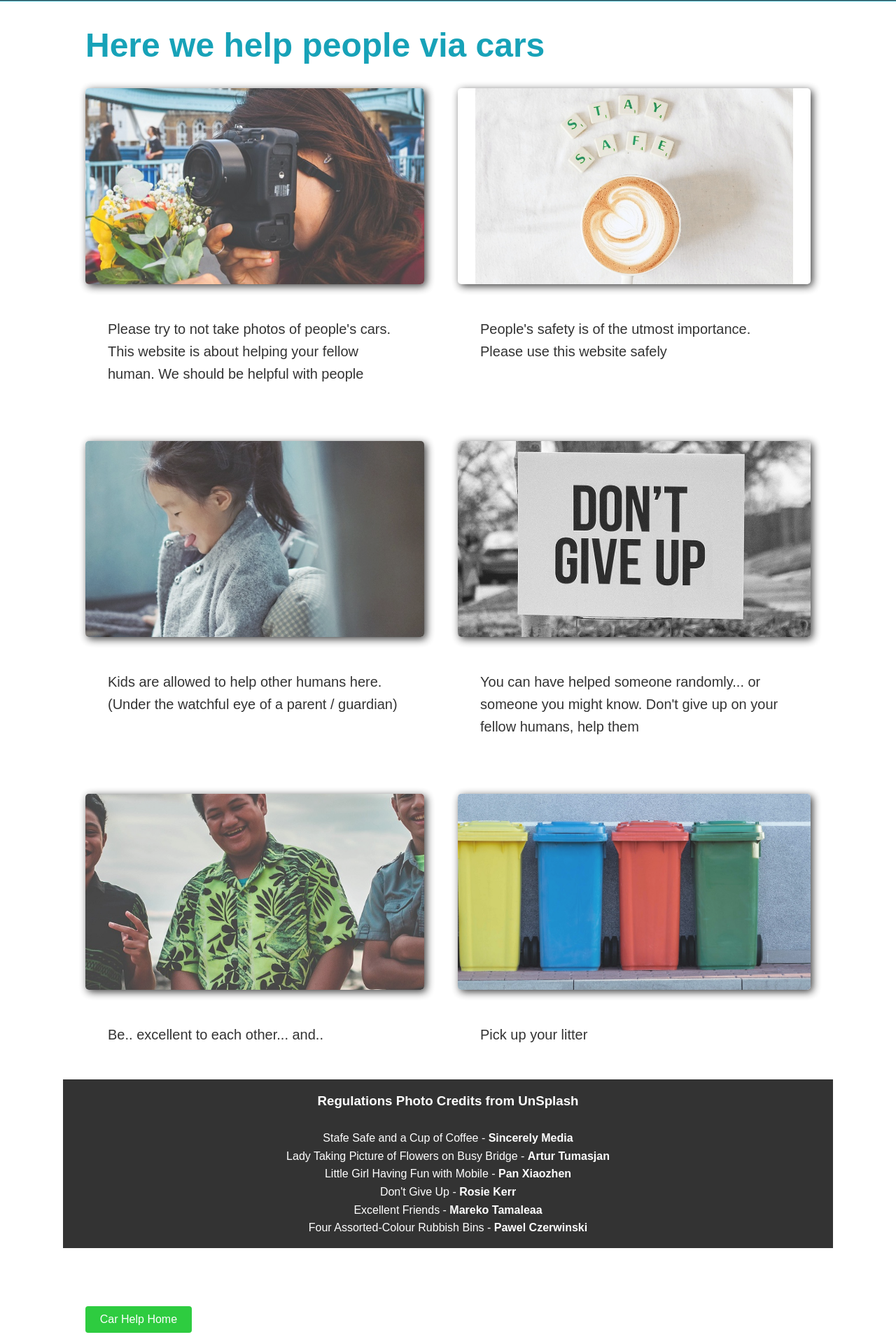
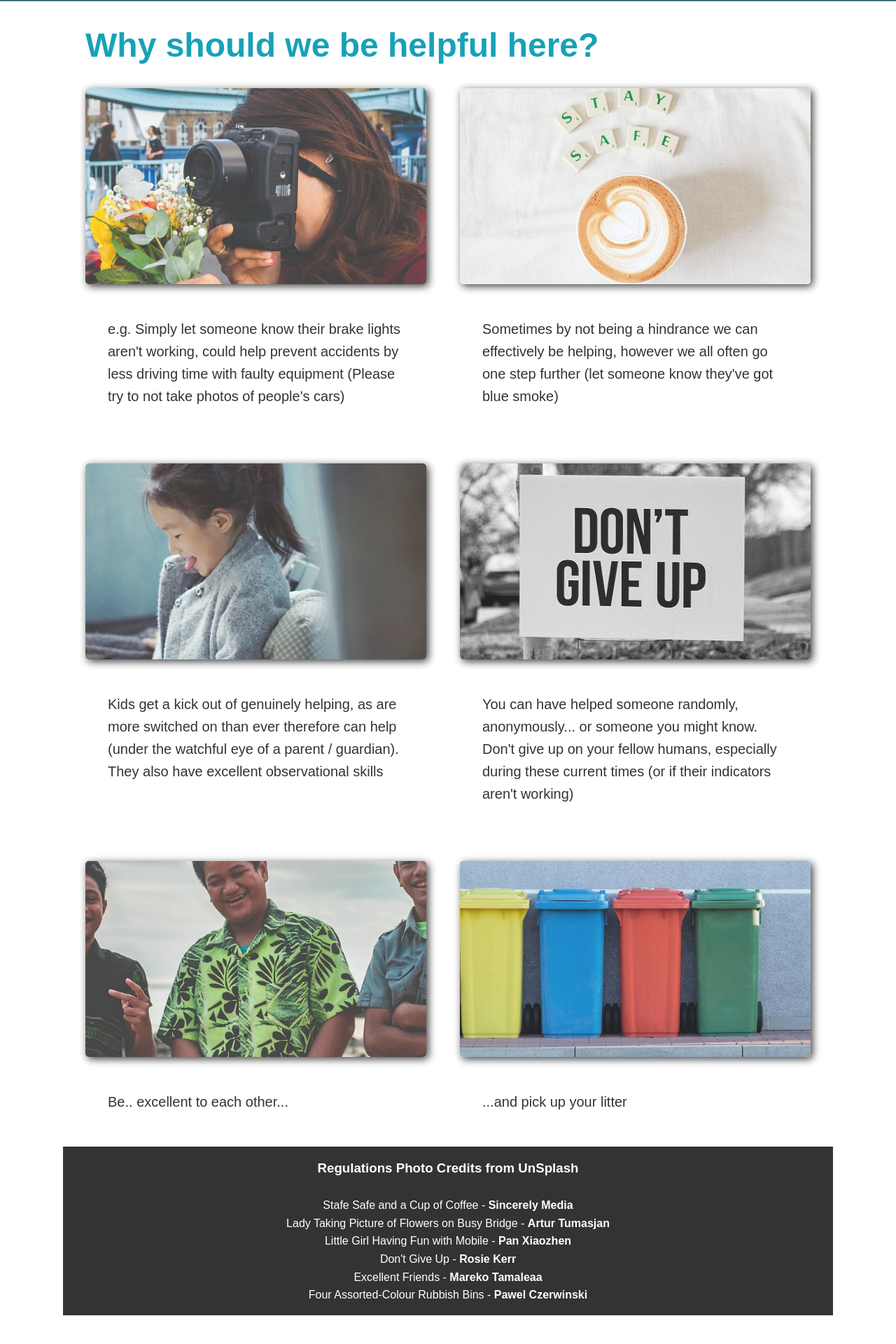
Before and after one commit to usernameistai/helpmecar, a React (Create React App) app in the folder client/: page /reg-help in a window 1280 px wide. Shown: the part 60-1980 px from the top of the page at 70% size. Built offline with nearby package versions, Linux system fonts and the light colour scheme; no server answers.

Commit message:
changed some dialogue

```diff
--- a/client/src/App.css
+++ b/client/src/App.css
@@ -299,6 +299,10 @@ input {
   height: 1px;
   background: #ccc;
   margin: 1.5rem 0;
+}
+
+.btnrules {
+  text-align: center;
 }
 
 /* Overlay */
@@ -1026,7 +1030,7 @@ button {
 
 #sm {
   background-image: url(./components/layout/sincerely-media.jpg);
-  background-size: 90%;
+  background-size: 100%;
   grid-area: sm;
 }
 
@@ -1427,7 +1431,11 @@ button {
 
   .btnrules {
     text-align: center;
-    margin-top: 0;
+    display: block;
+  }
+
+  .btnrules button {
+    margin-top: 1rem;
   }
 
   .msm {
--- a/client/src/components/reg/Reg.js
+++ b/client/src/components/reg/Reg.js
@@ -16,7 +16,7 @@ const Reg = ({
         <ul className='reg'>
           <li className='form reg-item' id='search'>
             <h3 className='form-text my-1'>Search for Your Car</h3>
-            <p>See if anyone has helped your car, maybe you've helped someone else already</p>
+            <p>Please enter a registration number to see if anyone has information about your car</p>
             <div className='reg-link'>
               <Link className='btn btn-success' to='/reg-search'>
                 Regplate Search
@@ -26,7 +26,7 @@ const Reg = ({
 
           <li className='form reg-item' id='help'>
             <h3 className='form-text my-1 '>Help Someone's Car</h3>
-            <p>This way to help out a fellow humans car.. maybe someone has already helped you</p>
+            <p>This way to help out a fellow humans car, enter some basic info about their car to help</p>
             <div className='reg-link'>
               <Link className='btn btn-primary' to='/reg-form'>
                 Help Me
@@ -36,7 +36,7 @@ const Reg = ({
 
           <li className='form reg-item' id='other'>
             <h3 className='form-text my-1'> Site Information</h3>
-            <p>Information, Rules & Guidance. Photos of human decency and kindness</p>
+            <p>Important Information, Rules & Guidance about how to use this site safely</p>
             <div className='reg-link'>
               <Link className='btn btn-light' to='/reg-rules'>
                 Guidance
@@ -53,7 +53,7 @@ const Reg = ({
               <Link className='btn btn-danger filter' to='/reg-rules'>Rules & Regulations</Link>
               <div className='reg-3'>
                 <p>Who should be using it & rules</p>
-                <p>Other modes of transport e.g. pogo sticks, sufficient carrier pigeons etc.</p>
+                <p>Please do not use whilst driving (you shouldn't be reading this)</p>
                 <p>It is illegal to use your phone whilst driving</p>
               </div>
             </div>
@@ -62,7 +62,8 @@ const Reg = ({
               <Link className='btn btn-danger filter' to='/reg-help'>Why people should be helpful</Link>
               <div className='reg-3'>
                 <p>Why be helpful?</p>
-                <p>Don't need to sign up to help someone (bugger off from using my database)</p>
+                <p>Don't need to sign up to help someone</p>
+                <p>Be helpful </p>
               </div>
             </div>
             <br />
@@ -84,7 +85,7 @@ const Reg = ({
             <div>
               <Link className='btn btn-danger filter' to='/'>Landing page</Link>
               <div className='reg-3'>
-              <p>Apparently red buttons are pretty hip... not sure what else to put here</p>
+              <p>Apparently red buttons are pretty hip... </p>
               </div>
             </div>
           </div>
--- a/client/src/components/reg/RegHelp.js
+++ b/client/src/components/reg/RegHelp.js
@@ -7,20 +7,20 @@ const RegHelp = () => {
     <Fragment>
 
       <div >
-      <h1 className='large text-primary my-0'>Here we help people via cars</h1>
+      <h1 className='large text-primary my-0'>Why should we be helpful here?</h1>
         <ul className='reghelp'>
           <li className='regrule-item rhphotos' id='sm'></li>
           <li className='regrule-item rhphotos' id='at'></li>
-          <li className='reghelp-item' id='smt'>People's safety is of the utmost importance. Please use this website safely</li>
-          <li className='reghelp-item' id='att'>Please try to not take photos of people's cars. This website is about helping your fellow human. We should be helpful with people</li>
+          <li className='reghelp-item' id='smt'>Sometimes by not being a hindrance we can effectively be helping, however we all often go one step further (let someone know they've got blue smoke)</li>
+          <li className='reghelp-item' id='att'>e.g. Simply let someone know their brake lights aren't working, could help prevent accidents by less driving time with faulty equipment (Please try to not take photos of people's cars) </li>
           <li className='regrule-item rhphotos' id='pxh'></li>
           <li className='regrule-item rhphotos' id='rk'></li>
-          <li className='reghelp-item' id='pxth'>Kids are allowed to help other humans here. (Under the watchful eye of a parent / guardian)</li>
-          <li className='reghelp-item' id='rkt'>You can have helped someone randomly... or someone you might know. Don't give up on your fellow humans, help them</li>
+          <li className='reghelp-item' id='pxth'>Kids get a kick out of genuinely helping, as are more switched on than ever therefore can help (under the watchful eye of a parent / guardian). They also have excellent observational skills</li>
+          <li className='reghelp-item' id='rkt'>You can have helped someone randomly, anonymously... or someone you might know. Don't give up on your fellow humans, especially during these current times (or if their indicators aren't working)</li>
           <li className='regrule-item rhphotos' id='mt'></li>
           <li className='regrule-item rhphotos' id='pc'></li>
-          <li className='reghelp-item' id='mtt'>Be.. excellent to each other... and..</li>
-          <li className='reghelp-item' id='pct'>Pick up your litter</li>
+          <li className='reghelp-item' id='mtt'>Be.. excellent to each other... </li>
+          <li className='reghelp-item' id='pct'>...and pick up your litter</li>
         </ul>
       </div>
       <ul className='credits my-2'>
--- a/client/src/components/reg/RegRules.js
+++ b/client/src/components/reg/RegRules.js
@@ -52,7 +52,7 @@ const RegRules = () => {
         <br />
         <h3 className='msm'>* Pulled over correctly and safely and are not blocking traffic, so not driving</h3>
         <h3 className='msm'>**MSM - Mirror Signal Manoeuvre (this is still driving, so not this)</h3>
-        <div className='my-2 btnrules'>
+        <div className='my-1 btnrules'>
           <button className='btn btn-success' to='/reg'>Car Help Home</button>
           <button className='btn btn-primary' to='/reg-help'>The Point of Being Helpful</button>
         </div>
@@ -86,9 +86,9 @@ const RegRules = () => {
           <li>Remember, nnnnooo drivers - <strong>I.M.Notdriving</strong></li>
         </ul>
         <br />
-        <div className='my-2 btnrules'>
-          <Link className='btn btn-success' to='/reg'>Car Help Home</Link>
-          <Link className='btn btn-primary' to='/reg-help'>The Point of Being Helpful</Link>
+        <div className='my-1 btnrules'>
+          <button className='btn btn-success' to='/reg'>Car Help Home</button>
+          <button className='btn btn-primary' to='/reg-help'>The Point of Being Helpful</button>
         </div>
         <p id='p'>No drivers, is this the seventh time?</p>
       </div>
--- a/client/src/components/reg/ShowReg.js
+++ b/client/src/components/reg/ShowReg.js
@@ -80,7 +80,7 @@ const ShowReg = ({
               }
 
               <br />
-              <h3 className='form-text'>Humans said the following about your driving:-</h3>
+              <h3 className='form-text'>People said the following about your driving:-</h3>
               <br />
               { reg.superherodriver // reg.driver.
                 ? <div className='regform-item m-1'><p> Super Hero Driver - (Drives Impeccably People in Awe of Said Skill) </p></div> : null
```
